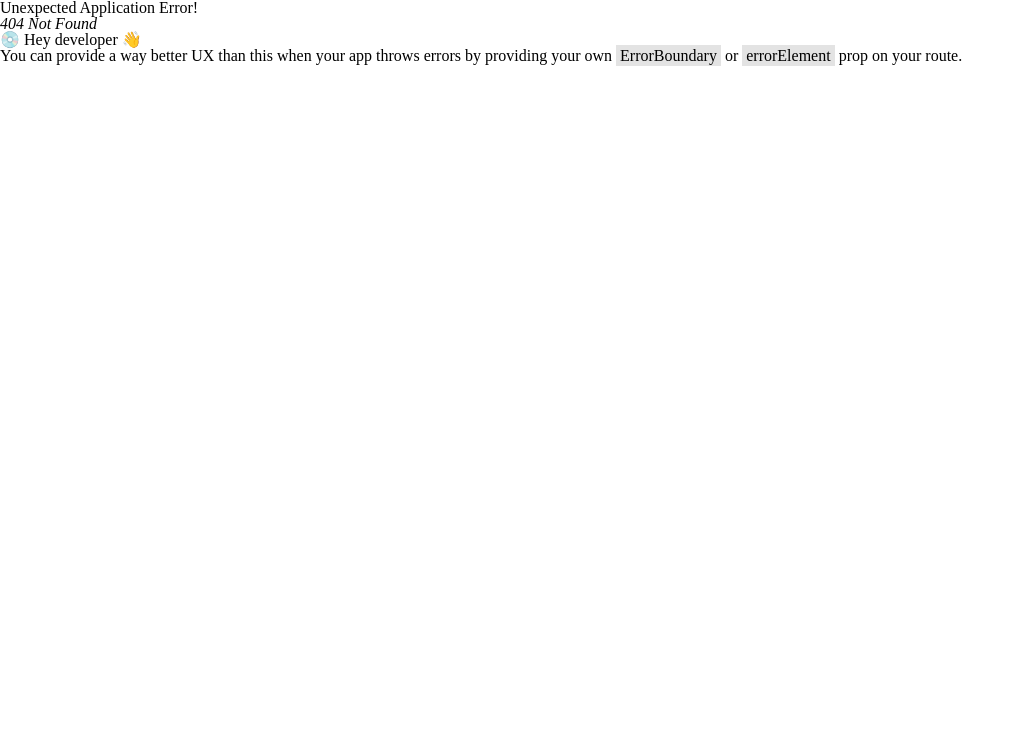
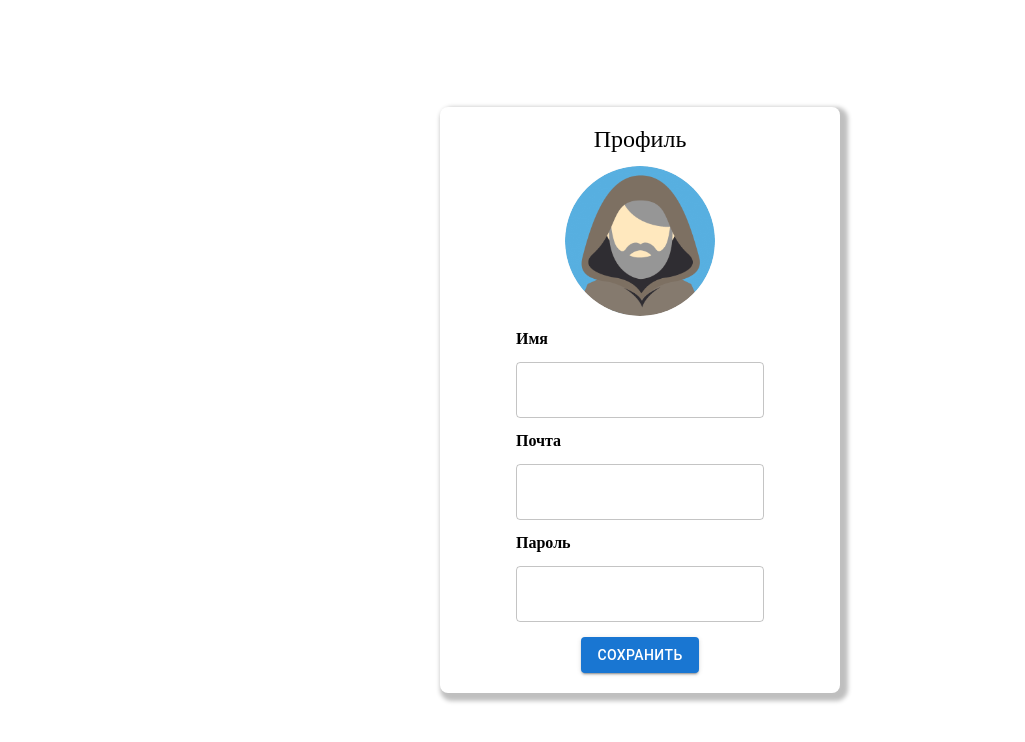
Before and after one commit to Don-Mihai/react-holiday, a React (Create React App) app: page /profile in a window 1280 px wide. Before the commit this address had no page. Shown: the top 742 px of the page, without its empty margins (0-1025 px from the left). Built offline with nearby package versions, Linux system fonts and the light colour scheme.

Commit message:
Add profile page

```diff
--- /dev/null
+++ b/src/components/TextInputLabelTop/TextInputLabelTop.scss
@@ -0,0 +1,10 @@
+.box {
+  display: flex;
+  flex-direction: column;
+  height: 100%;
+  gap: 15px;
+}
+
+.label {
+  font-weight: bold;
+}
--- /dev/null
+++ b/src/components/TextInputLabelTop/index.tsx
@@ -0,0 +1,21 @@
+import { TextField, TextFieldProps } from '@mui/material';
+import './TextInputLabelTop.scss';
+import { useState } from 'react';
+
+const initialState = {
+  login: '',
+  password: '',
+};
+
+const TextInputLabelTop = (props: TextFieldProps) => {
+  return (
+    <div className="box">
+      <label className="label" htmlFor={props.id}>
+        {props.label}
+      </label>
+      <TextField {...props} label="" />
+    </div>
+  );
+};
+
+export default TextInputLabelTop;
--- a/src/index.tsx
+++ b/src/index.tsx
@@ -7,6 +7,7 @@ import Home from './pages/Home';
 import Auth from './pages/Auth';
 import { Provider } from 'react-redux';
 import { store } from './redux/store';
+import Profile from './pages/Profile';
 
 const isAuth = Boolean(localStorage.getItem('userId'));
 
@@ -19,6 +20,10 @@ const routes = createBrowserRouter([
     path: '/auth',
     element: <Auth />,
   },
+  {
+    path: '/profile',
+    element: <Profile />,
+  },
 ]);
 
 const root = ReactDOM.createRoot(document.getElementById('root') as HTMLElement);
--- /dev/null
+++ b/src/pages/Profile/Profile.scss
@@ -0,0 +1,23 @@
+.profile {
+  display: flex;
+  justify-content: center;
+  align-items: center;
+  flex-direction: column;
+  height: 100%;
+
+  &__title {
+    font-size: 24px;
+  }
+
+  &__block {
+    display: flex;
+    flex-direction: column;
+    justify-content: center;
+    align-items: center;
+    gap: 15px;
+    width: 400px;
+    padding: 20px;
+    border-radius: 8px;
+    box-shadow: 4px 4px 4px 4px rgba(0, 0, 0, 0.25);
+  }
+}
--- /dev/null
+++ b/src/pages/Profile/index.tsx
@@ -0,0 +1,51 @@
+import { Avatar, TextField, TextFieldProps } from '@mui/material';
+import Button from '@mui/material/Button';
+import { useState } from 'react';
+import TextInputLabelTop from '../../components/TextInputLabelTop';
+import './Profile.scss';
+
+interface InputProps {
+  textinput: TextFieldProps;
+}
+
+interface Props {
+  handleClick: () => void;
+}
+
+const initialState = {
+  login: '',
+  password: '',
+  name: '',
+};
+
+const Profile = () => {
+  const [formValues, setFormValues] = useState(initialState);
+
+  const onChange = (event: React.ChangeEvent<HTMLInputElement>) => {
+    setFormValues({
+      ...formValues,
+      [event.target.name]: event.target.value,
+    });
+  };
+
+  const handleSave = async () => {
+    alert(JSON.stringify(formValues));
+  };
+
+  return (
+    <div className="profile">
+      <div className="profile__block">
+        <h2 className="profile__title">Профиль</h2>
+        <Avatar alt="Аватар" src="/images/1.png" sx={{ width: 150, height: 150 }} />
+        <TextInputLabelTop onChange={onChange} id="name" name="name" label="Имя" value={formValues.name} variant="outlined" fullWidth />
+        <TextInputLabelTop onChange={onChange} id="login" name="login" label="Почта" value={formValues.login} variant="outlined" fullWidth />
+        <TextInputLabelTop onChange={onChange} id="password" name="password" label="Пароль" value={formValues.password} variant="outlined" fullWidth />
+        <Button onClick={handleSave} variant="contained" size="medium">
+          Сохранить
+        </Button>
+      </div>
+    </div>
+  );
+};
+
+export default Profile;
```
Also changed, not shown: public/images/1.png (added), public/images/maket.png (added).
